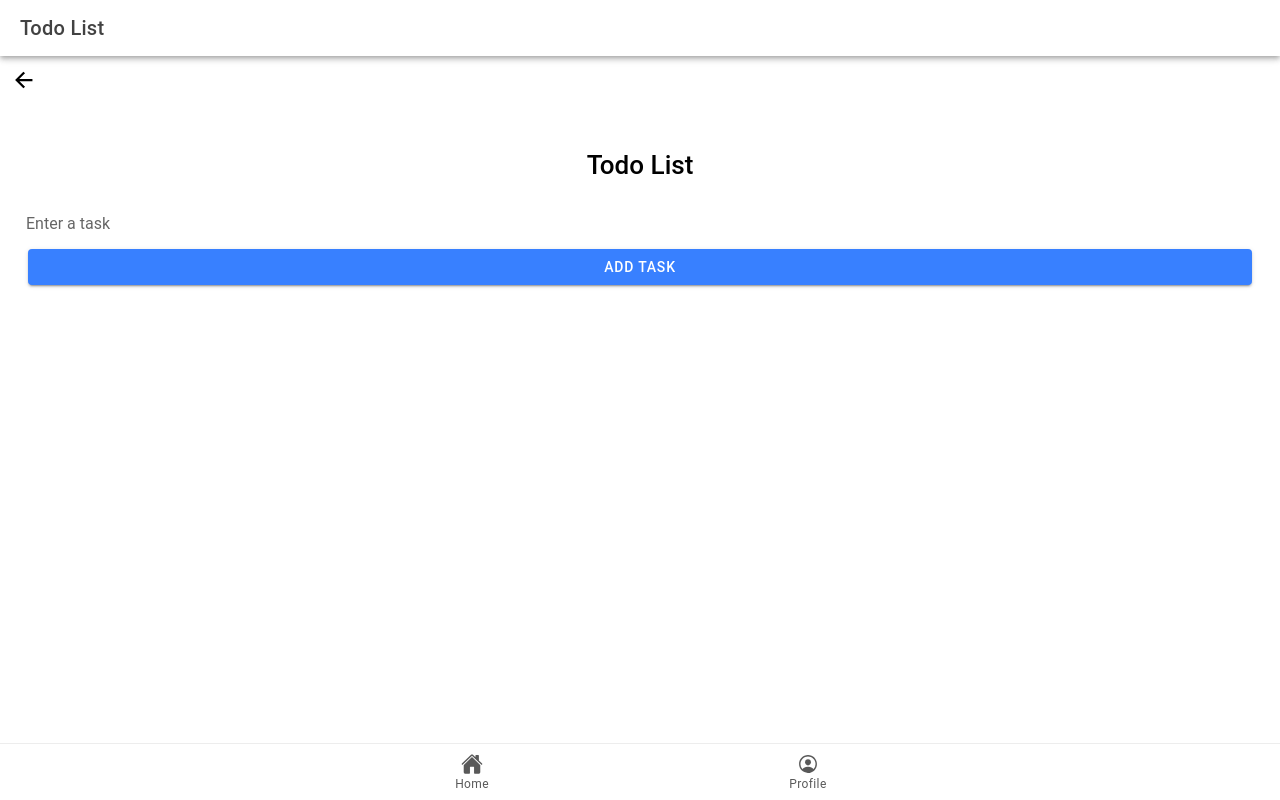
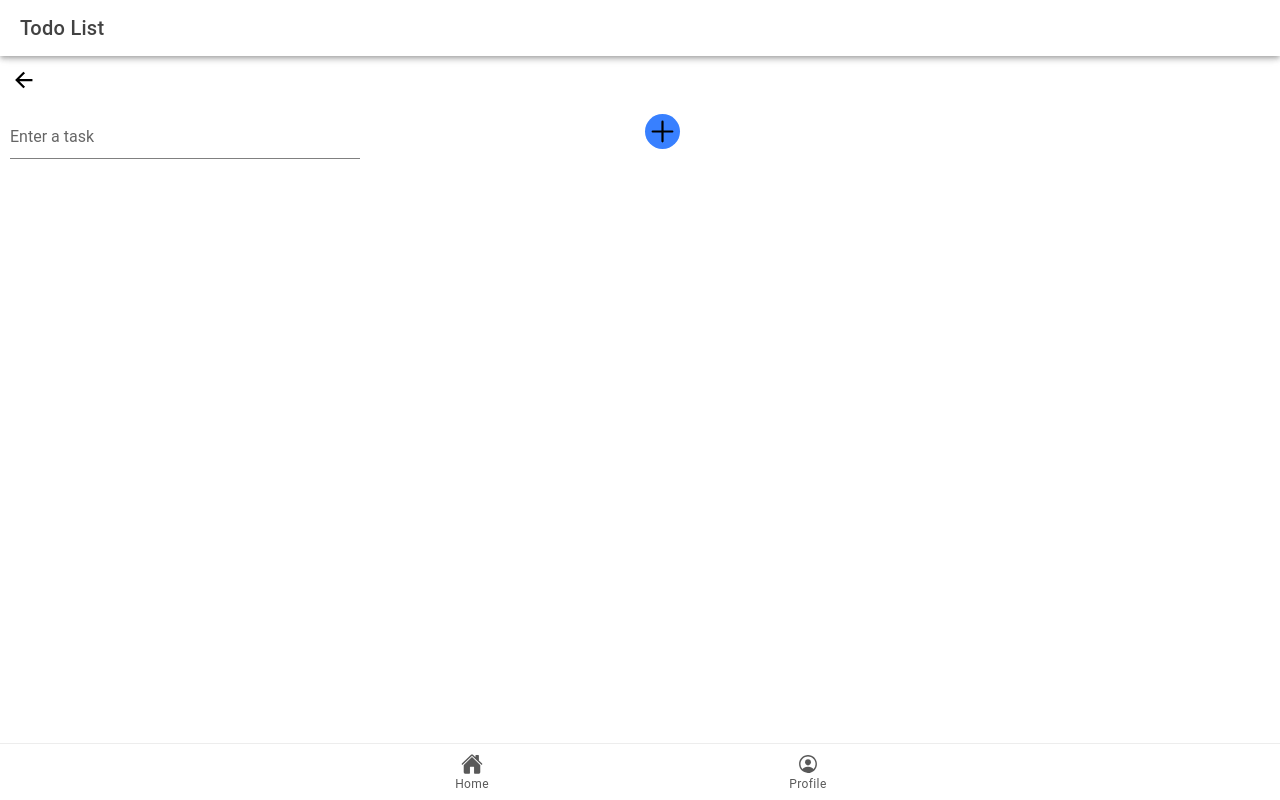
Before and after one commit to RyanPCepada/ion-t-cepada, a React (Vite) app: page /todolist in a window 1280 px wide. Built offline with nearby package versions, Linux system fonts and the light colour scheme.

Commit message:
fixing some structures of my todolist design

```diff
--- a/src/pages/Todolist.tsx
+++ b/src/pages/Todolist.tsx
@@ -1,10 +1,16 @@
 import React, { useState } from 'react';
 import { IonContent, IonHeader, IonPage, IonTitle, IonToolbar, IonButton, IonGrid, IonRow, IonCol, IonBackButton, IonButtons, IonList, IonItem, IonLabel, IonCheckbox, IonInput, IonIcon } from '@ionic/react';
-import { trashOutline, createOutline } from 'ionicons/icons';
+import { trashOutline, createOutline, add } from 'ionicons/icons'; // Import the add icon
+
+interface Todo {
+  id: number;
+  text: string;
+  completed: boolean;
+}
 
 const TodoList: React.FC = () => {
-  const [todos, setTodos] = useState([]);
-  const [newTodoText, setNewTodoText] = useState('');
+  const [todos, setTodos] = useState<Todo[]>([]);
+  const [newTodoText, setNewTodoText] = useState<string>('');
 
   const toggleTodo = (id: number) => {
     setTodos(prevTodos =>
@@ -47,47 +53,57 @@ const TodoList: React.FC = () => {
           <IonTitle>Todo List</IonTitle>
         </IonToolbar>
       </IonHeader>
-
       <IonButtons slot="start">
         <IonBackButton defaultHref="/" />
       </IonButtons>
-      <IonContent fullscreen className="ion-padding" style={{ backgroundColor: '#f0f0f0' }}>
+      <IonContent>
         <IonGrid>
-          <IonRow className="ion-align-items-center">
-            <IonCol size="12" className="ion-text-center">
-              <h1>Todo List</h1>
-            </IonCol>
-          </IonRow>
-          <IonRow>
-            <IonCol size="12">
+          <IonRow style={{ marginBottom: '0.5em' }}>
+            <IonCol>
             <IonInput
               placeholder="Enter a task"
               value={newTodoText}
-                onIonChange={(e) => setNewTodoText(e.detail.value!)}
+              onIonChange={(e: any) => setNewTodoText(e.target.value)}
+              style={{
+                  width: '350px',
+                  borderBottom: '1px solid gray' // Add white line below the input field
+              }}
             />
-              <IonButton expand="block" onClick={addTodo}>Add Task</IonButton>
+
+            </IonCol>
+            <IonCol style={{ marginLeft: '0px'}}>
+              <IonIcon icon={add} onClick={addTodo} style={{ fontSize: '35px', borderRadius: '50%', backgroundColor: 'var(--ion-color-primary)' }} />
             </IonCol>
           </IonRow>
-          <IonRow>
-            <IonCol size="12">
-              <IonList>
           {todos.map(todo => (
+            <IonRow key={todo.id} style={{ margin: '0.1 em 0' }}>
+              <IonCol>
               <IonItem key={todo.id}>
-                    <IonLabel>{todo.text}</IonLabel>
-                    <div className="ion-text-end">
-                      <IonButton fill="clear" onClick={() => editTodo(todo.id, prompt("Edit task:", todo.text))}>
+                <IonLabel>
+                    <h2 style={{ marginLeft: '30px', textDecoration: todo.completed ? 'line-through' : 'none' }}>{todo.text}</h2>
+                </IonLabel>
+                <IonCheckbox
+                    slot="start"
+                    checked={todo.completed}
+                    onIonChange={() => toggleTodo(todo.id)}
+                    style={{ width: '20px', position: 'absolute', backgroundColor: 'transparent' }}
+                />
+                <IonButton fill="clear" onClick={() => {
+                    const newText = prompt("Edit todo", todo.text);
+                    if (newText !== null) {
+                    editTodo(todo.id, newText);
+                    }
+                }}>
                     <IonIcon icon={createOutline} />
                 </IonButton>
                 <IonButton fill="clear" onClick={() => deleteTodo(todo.id)}>
                     <IonIcon icon={trashOutline} />
                 </IonButton>
-                    </div>
-                    <IonCheckbox slot="start" checked={todo.completed} onIonChange={() => toggleTodo(todo.id)} />
                 </IonItem>
-                ))}
-              </IonList>
+
               </IonCol>
             </IonRow>
+          ))}
         </IonGrid>
       </IonContent>
     </IonPage>
```
Lines whose indentation alone changed are shown as unchanged.
